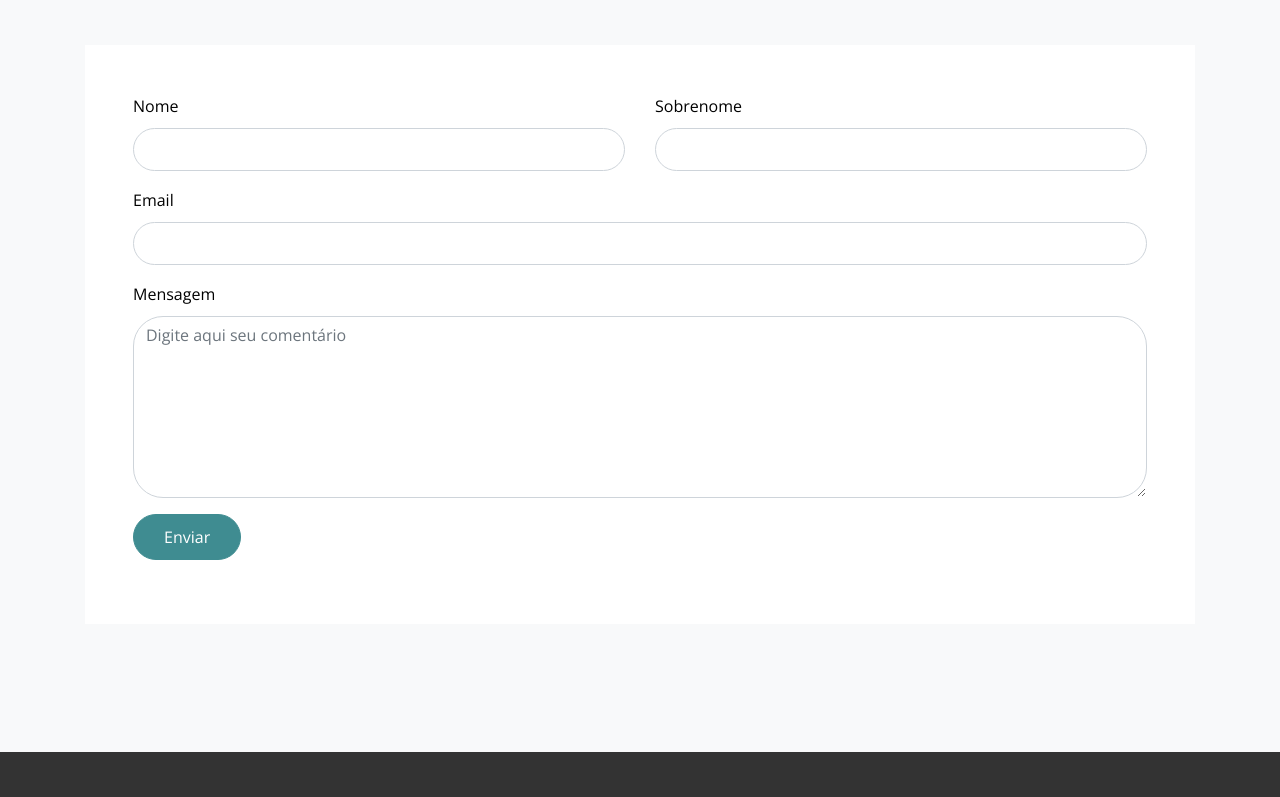
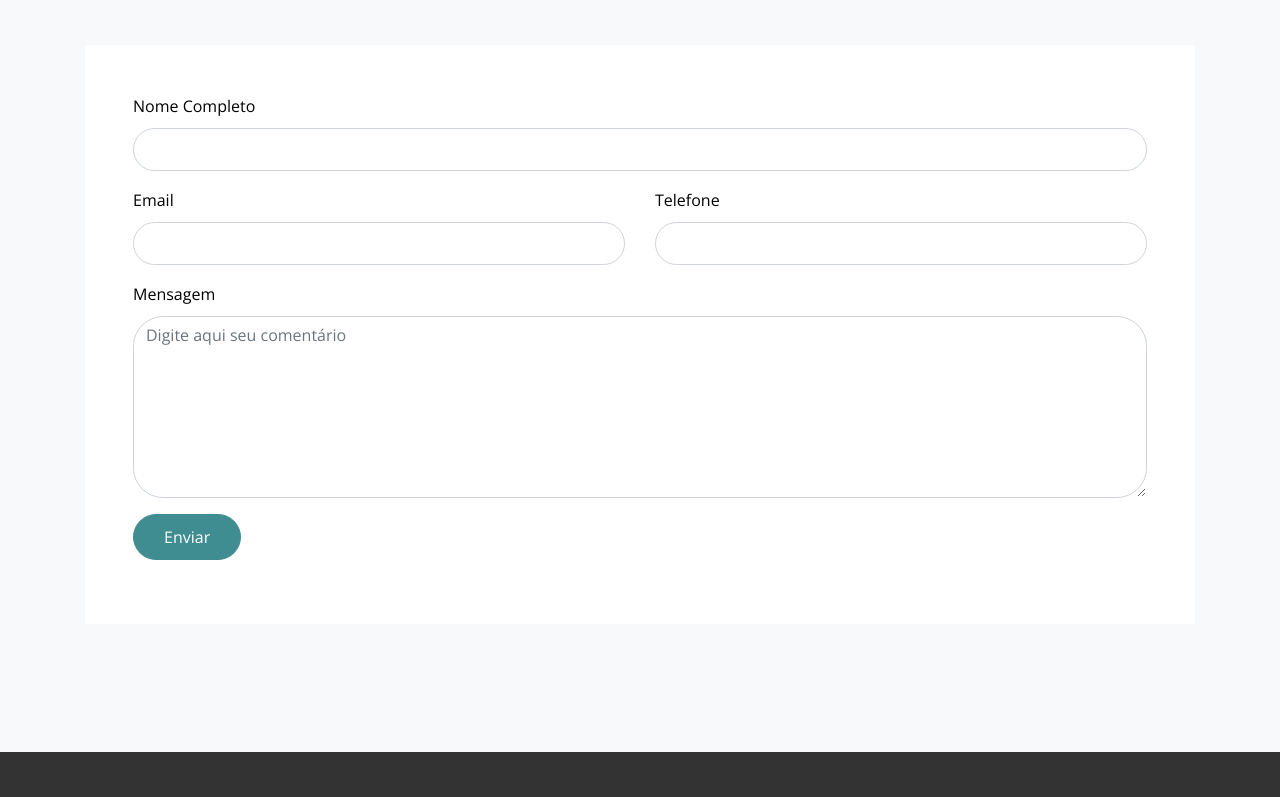
Before and after one commit to humbertleonardo/videokevip, a plain HTML site: page index.html in a window 1280 px wide. Shown: the part 4696-5493 px from the top of the page. Drawn offline with nearby package versions, Linux system fonts and the light colour scheme; files whose address does not match are found by name.

Commit message:
Implementação do Formulário de contato

```diff
--- a/index.html
+++ b/index.html
@@ -449,25 +449,27 @@
 
 
 
-            <form action="#" class="p-5 bg-white">
-
+            <form action="https://gau0139bx6.execute-api.us-east-1.amazonaws.com/dev/static-site-mailer" method="POST" class="p-5 bg-white">
+              <!-- Email de quem irá receber o formulário do Website -->
+              <input type="hidden" name="send_to" value="">
+              <input type="hidden" name="subject" value="Oba! Tem mensagem para você.">
 
               <div class="row form-group">
-                <div class="col-md-6 mb-3 mb-md-0">
-                  <label class="text-black" for="fname">Nome</label>
-                  <input type="text" id="fname" class="form-control">
-                </div>
-                <div class="col-md-6">
-                  <label class="text-black" for="lname">Sobrenome</label>
-                  <input type="text" id="lname" class="form-control">
+                <div class="col-md-12 mb-3 mb-md-0">
+                  <label class="text-black" for="fname">Nome Completo</label>
+                  <input name="nome" type="text" id="fname" class="form-control">
                 </div>
               </div>
 
               <div class="row form-group">
 
-                <div class="col-md-12">
+                <div class="col-md-6">
                   <label class="text-black" for="email">Email</label>
-                  <input type="email" id="email" class="form-control">
+                  <input type="email" id="email" class="form-control" name="reply_to">
+                </div>
+                <div class="col-md-6">
+                  <label class="text-black" for="telefone">Telefone</label>
+                  <input type="text" id="telefone" class="form-control" name="telefone">
                 </div>
               </div>
 
```
